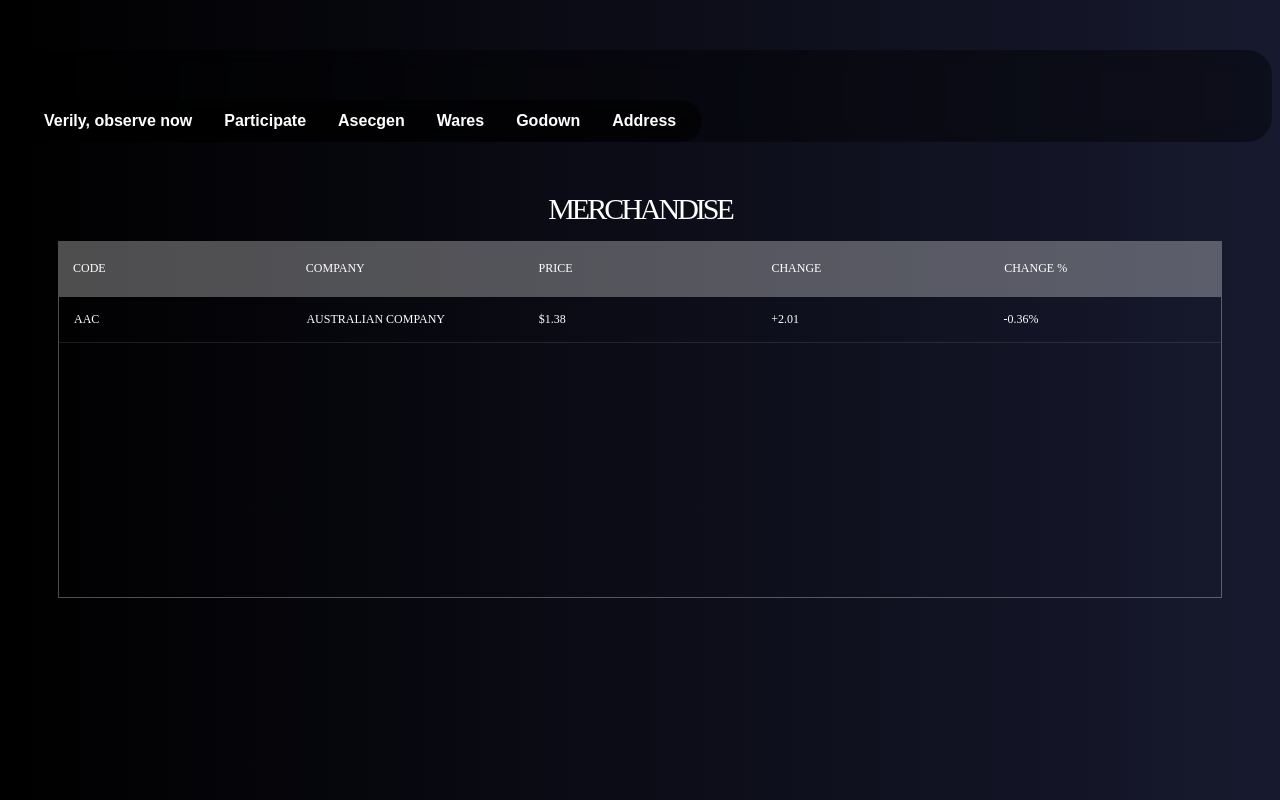
After one commit to Pekarnya/Blog-Django, a Django app: page /goods/ in a window 1280 px wide. The commit adds this page. Run offline with Django 4.2, Linux system fonts and the light colour scheme; lists and menus that the app fills with data are empty.

Commit message:
Added new pages

```diff
--- /dev/null
+++ b/test_blog/blog/static/goods.css
@@ -0,0 +1,88 @@
+h1{
+    font-size: 30px;
+    color: #fff;
+    text-transform: uppercase;
+    font-weight: 300;
+    text-align: center;
+    margin-bottom: 15px;
+  }
+  table{
+    width:100%;
+    table-layout: fixed;
+  }
+  .tbl-header{
+    background-color: rgba(255,255,255,0.3);
+   }
+  .tbl-content{
+    height:300px;
+    overflow-x:auto;
+    margin-top: 0px;
+    border: 1px solid rgba(255,255,255,0.3);
+  }
+  th{
+    padding: 20px 15px;
+    text-align: left;
+    font-weight: 500;
+    font-size: 12px;
+    color: #fff;
+    text-transform: uppercase;
+  }
+  td{
+    padding: 15px;
+    text-align: left;
+    vertical-align:middle;
+    font-weight: 300;
+    font-size: 12px;
+    color: #fff;
+    border-bottom: solid 1px rgba(255,255,255,0.1);
+  }
+
+
+  /* demo styles */
+
+  body{
+    background: -webkit-linear-gradient(left, #000000, #000000);
+    background: linear-gradient(to right, #000000, #17192e);
+  }
+  section{
+    margin: 50px;
+  }
+
+
+  /* follow me template */
+  .made-with-love {
+    margin-top: 40px;
+    padding: 10px;
+    clear: left;
+    text-align: center;
+    font-size: 10px;
+    font-family: arial;
+    color: #fff;
+  }
+  .made-with-love i {
+    font-style: normal;
+    color: #F50057;
+    font-size: 14px;
+    position: relative;
+    top: 2px;
+  }
+  .made-with-love a {
+    color: #fff;
+    text-decoration: none;
+  }
+  .made-with-love a:hover {
+    text-decoration: underline;
+  }
+
+
+  /* for custom scrollbar for webkit browser*/
+
+  ::-webkit-scrollbar {
+      width: 6px;
+  }
+  ::-webkit-scrollbar-track {
+      -webkit-box-shadow: inset 0 0 6px rgba(0,0,0,0.3);
+  }
+  ::-webkit-scrollbar-thumb {
+      -webkit-box-shadow: inset 0 0 6px rgba(0,0,0,0.3);
+  }
--- /dev/null
+++ b/test_blog/blog/static/js/goods.js
@@ -0,0 +1,5 @@
+// '.tbl-content' consumed little space for vertical scrollbar, scrollbar width depend on browser/os/platfrom. Here calculate the scollbar width .
+$(window).on("load resize ", function() {
+    var scrollWidth = $('.tbl-content').width() - $('.tbl-content table').width();
+    $('.tbl-header').css({'padding-right':scrollWidth});
+  }).resize();
--- a/test_blog/blog/templates/blog/base.html
+++ b/test_blog/blog/templates/blog/base.html
@@ -19,6 +19,12 @@
           Participate</li></a>
           <a href="{%url 'blog-about'%}"><li class ="before">
             Asecgen</a>
+          <a href="{% url 'blog-goods'%}"><li class ="before">
+            Wares</li></a>
+          <a href="{% url 'blog-godown'%}"><li class ="before">
+            Godown</li></a>
+            <a href="{% url 'blog-contacts'%}"><li class ="before">
+              Address</li></a>
         </li>
       </ul>
     </nav>
--- /dev/null
+++ b/test_blog/blog/templates/blog/goods.html
@@ -0,0 +1,40 @@
+<div>
+    {% extends 'blog/base.html'%}
+    {% block extrahead %}
+    <link rel="stylesheet" href="/test_blog/blog/static/main.css">
+    <link rel="stylesheet" href="/test_blog/blog/static/goods.css">
+    <script src="/test_blog/blog/static/js/goods.js"></script>
+    {%endblock%}
+    {% block content  %}
+</div>
+    <section>
+        <!--for demo wrap-->
+        <h1>Merchandise</h1>
+        <div class="tbl-header">
+          <table cellpadding="0" cellspacing="0" border="0">
+            <thead>
+              <tr>
+                <th>Code</th>
+                <th>Company</th>
+                <th>Price</th>
+                <th>Change</th>
+                <th>Change %</th>
+              </tr>
+            </thead>
+          </table>
+        </div>
+        <div class="tbl-content">
+          <table cellpadding="0" cellspacing="0" border="0">
+            <tbody>
+                <tr>
+                    <td>AAC</td>
+                    <td>AUSTRALIAN COMPANY </td>
+                    <td>$1.38</td>
+                    <td>+2.01</td>
+                    <td>-0.36%</td>
+                  </tr>
+            </tbody>
+          </table>
+        </div>
+      </section>
+      {%endblock%}
--- a/test_blog/blog/urls.py
+++ b/test_blog/blog/urls.py
@@ -13,4 +13,7 @@ urlpatterns = [
     path('about/', views.about, name='blog-about'),
     path('login/', views.login, name='blog-login'),
     path('register/', views.register_page, name='blog-register'),
+    path('goods/', views.goods, name='blog-goods'),
+    path('godown/', views.godown, name='blog-godown'),
+    path('contacts/', views.contacts, name='blog-contacts'),
 ]
--- a/test_blog/blog/views.py
+++ b/test_blog/blog/views.py
@@ -4,7 +4,6 @@ Returns:
 """
 from django.shortcuts import render, redirect
 # from django.http import HttpResponse
-from django.shortcuts import  render
 from .forms import NewUserForm
 from django.contrib import messages
 # Create your views here.
@@ -63,3 +62,37 @@ def login(request):
         _type_: login.html
     """
     return render(request, 'blog/login.html')
+
+
+def goods(request):
+    """Post method with list of merchendise
+
+    Args:
+        request (Any): get request
+
+    returns:
+        _type_: goods.html
+    """
+    return render(request, 'blog/goods.html')
+
+
+def godown(request):
+    """Render a godown page
+
+    Args: request (Any): get request
+
+    returns:
+        _type_: godown.html
+    """
+    return render(request, 'blog/godown.html')
+
+
+def contacts(request):
+    """Render a contact page
+
+    Args: request (Any): get request
+
+    returns:
+        _type_: contacts.html
+    """
+    return render(request, 'blog/contacts.html')
```
Also changed, not shown: test_blog/blog/static/blog.css (added, +151 -0 lines), test_blog/blog/templates/blog/contacts.html (added, +64 -0 lines), test_blog/blog/templates/blog/godown.html (added, +36 -0 lines), 1 other file.
